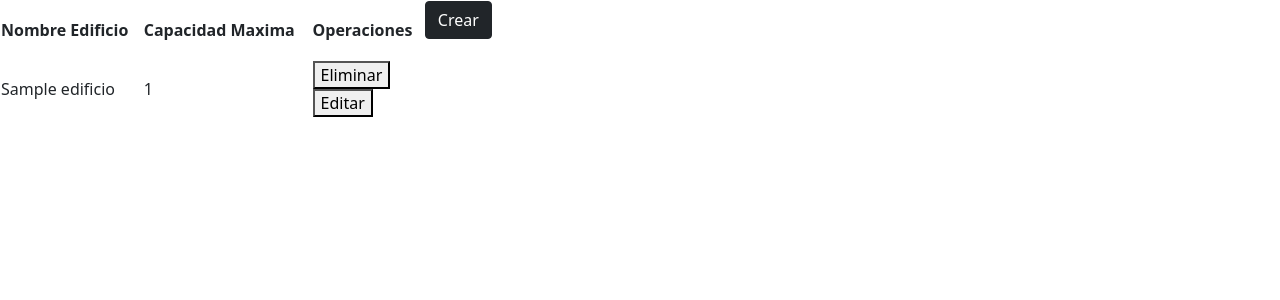
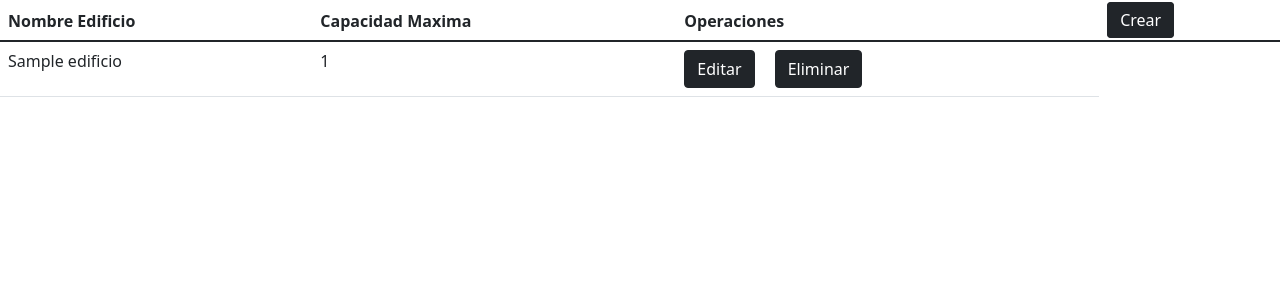
Before and after one commit to NicolasAburto/TIS---1, a PHP site: page /Mantenedores/edificios.php in a window 1280 px wide. Shown: the top 300 px of the page. Run offline with PHP 8.4, Linux system fonts and the light colour scheme; tables that the repository leaves empty hold one stand-in row (values such as "Sample post").

Commit message:
Update Edificios

```diff
--- a/Entrega 2/Mantenedores/edificios.php
+++ b/Entrega 2/Mantenedores/edificios.php
@@ -10,13 +10,13 @@
       <link rel="stylesheet" type="text/css" href="../estilo.css">
       <title>Edificios</title></head>
   <body>
-      <table style="width: 500px; text-align: left;">
-        <thead>
+    <table class="table">
+      <thead class="thead-dark">
         <tr>
-            <th>Nombre Edificio</th>
-            <th>Capacidad Maxima</th>
-            <th>Operaciones</th>
-            <th><a class="btn btn-dark" href="crear-edificio.php" role="button">Crear</a></th>
+          <th scope="col">Nombre Edificio</th>
+          <th scope="col">Capacidad Maxima</th>
+          <th scope="col">Operaciones</th>
+          <th><a class="d-inline btn btn-dark" href="crear-edificio.php" role="button">Crear</a></th>
         </tr>
       </thead>
       <tbody>
@@ -31,20 +31,17 @@
             echo "<tr>";
               echo "<td>".$nombre_edificio."</td>";
               echo "<td>".$capacidad_maxima_edificio."</td>";
-                echo "<td>
-                        <form action='eliminar-edificio.php' method='POST'>
+              echo "<td class='p-0'>
+                      <a class='m-2 btn btn-dark' href='editar-edificio.php?id_edificio=".$id_edificio."' role='button'>Editar</a>
+                      <form class='d-inline' action='eliminar-edificio.php' method='POST'>
                         <input type='hidden' name='id_edificio' value='".$id_edificio."'>
-                          <button type='submit' style='float:left;margin-right:5px'>Eliminar</button>
+                        <button class='m-2 btn btn-dark' type='submit'>Eliminar</button>
                       </form>
-                        <a href='editar-edificio.php?id_edificio=".$id_edificio."'>
-                          <button>Editar</button>
-                        </a>
                     </td>";
             echo "</tr>";
           }
         ?>
       </tbody>
-        </table>
     </div>
   </body>
 </html>
```
Also changed, not shown: Entrega 2/Mantenedores/editar-edificio.php (added, +18 -0 lines). Lines whose indentation alone changed are shown as unchanged.
